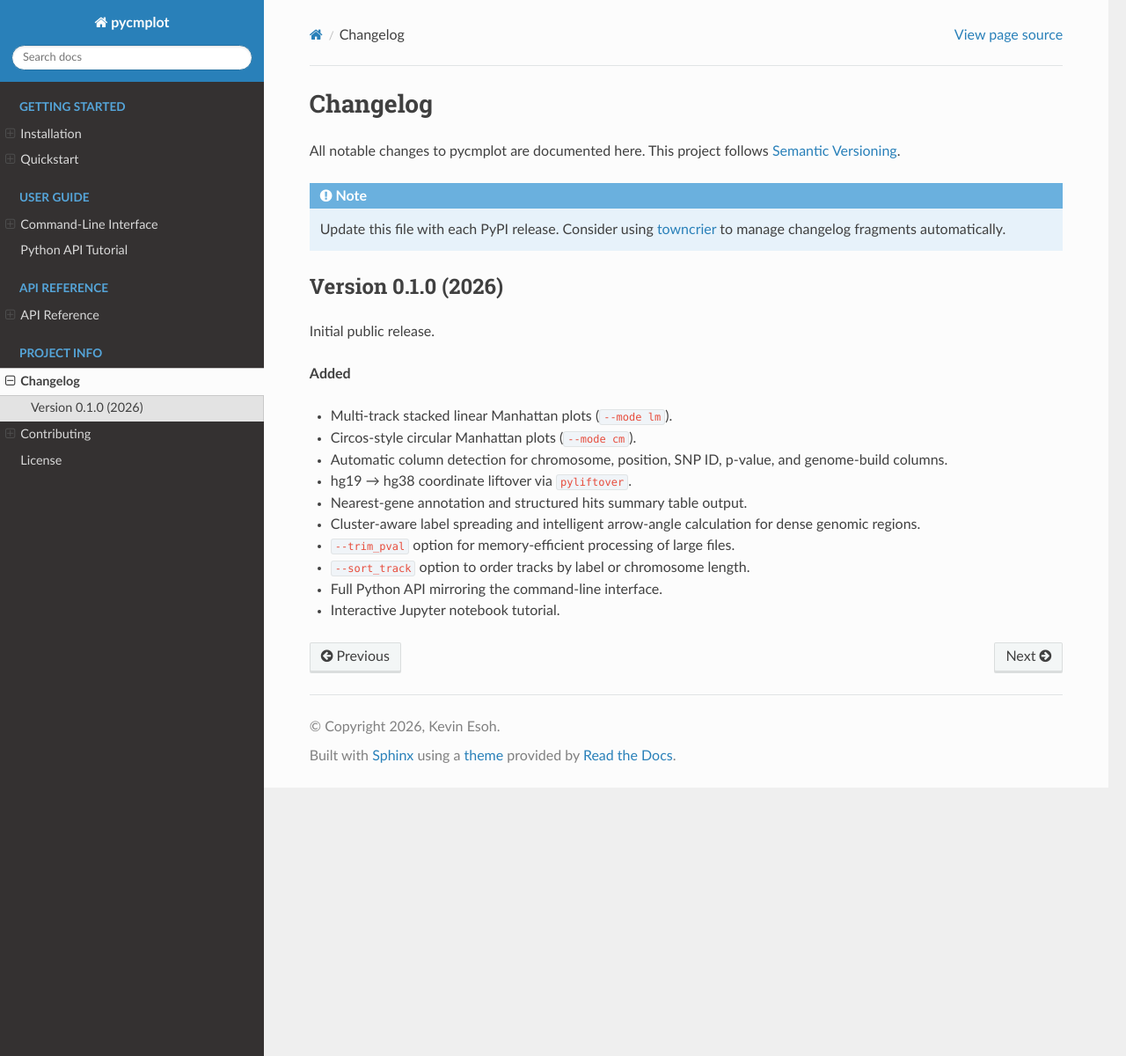
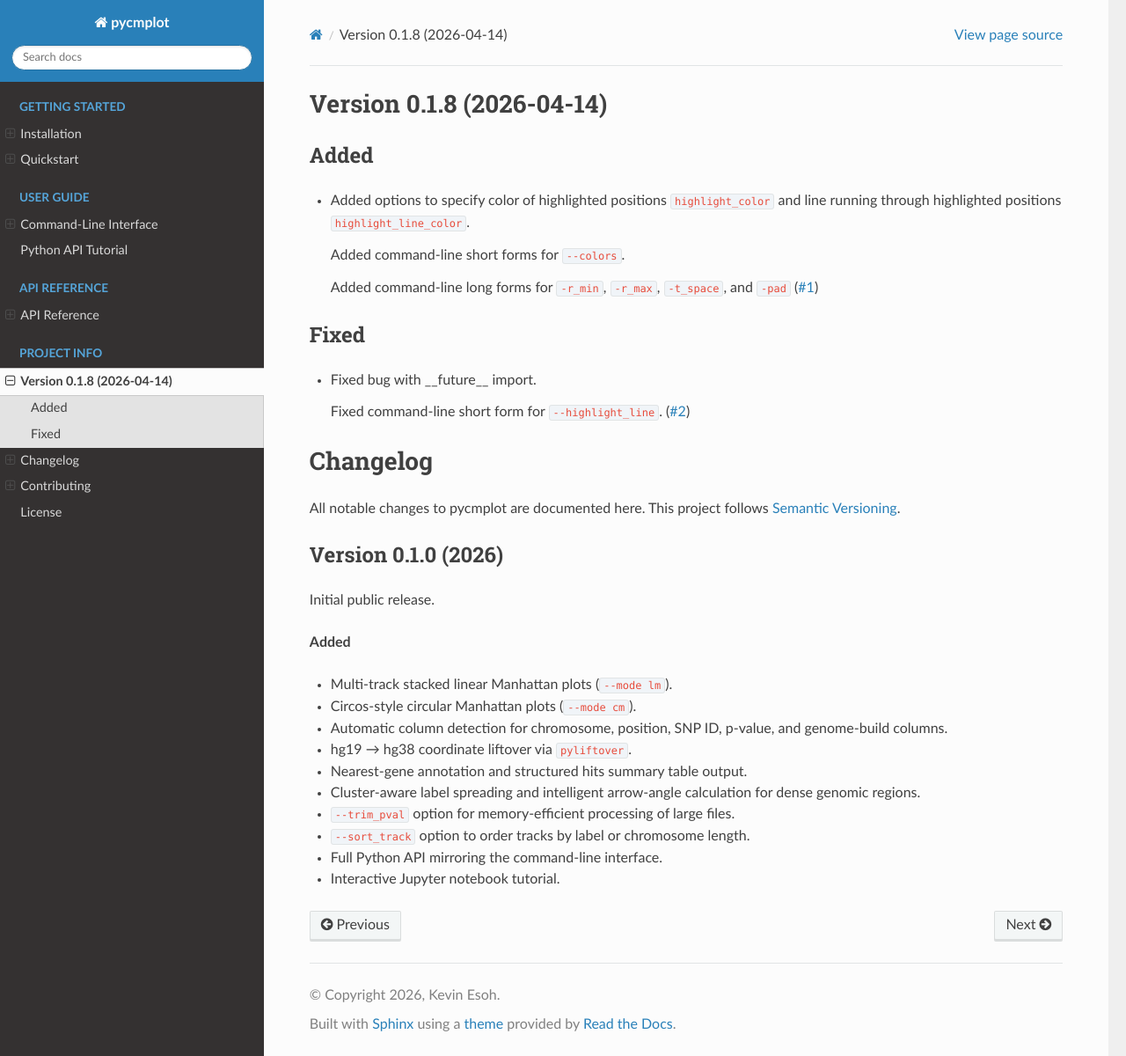
Before and after one commit to esohkevin/pycmplot, a Sphinx documentation site: the page built from docs/changelog.rst, in a window 1280 px wide and 1200 px high. Shown: the whole window at 88% size. Built offline with Sphinx 7.4.7 and the Read the Docs theme 3.1.0, drawn with Linux system fonts in a browser that asks for light colours; pages that are not in the unit, such as notebooks, are missing from menus.

Commit message:
fixed bugs, added and updated arguments

```diff
--- /dev/null
+++ b/CHANGELOG.rst
@@ -0,0 +1,21 @@
+Version 0.1.8 (2026-04-14)
+==========================
+
+Added
+-----
+
+- Added options to specify color of highlighted positions ``highlight_color``
+  and line running through highlighted positions ``highlight_line_color``.
+
+  Added command-line short forms for ``--colors``.
+
+  Added command-line long forms for ``-r_min``, ``-r_max``, ``-t_space``, and
+  ``-pad`` (`#1 <https://github.com/esohkevin/pycmplot/issues/1>`_)
+
+
+Fixed
+-----
+
+- Fixed bug with __future__ import.
+
+  Fixed command-line short form for ``--highlight_line``. (`#2 <https://github.com/esohkevin/pycmplot/issues/2>`_)
--- a/docs/changelog.rst
+++ b/docs/changelog.rst
@@ -6,10 +6,6 @@ Changelog
 All notable changes to pycmplot are documented here.
 This project follows `Semantic Versioning <https://semver.org/>`_.
 
-.. note::
-   Update this file with each PyPI release. Consider using
-   `towncrier <https://towncrier.readthedocs.io/>`_ to manage changelog
-   fragments automatically.
 
 Version 0.1.0 (2026)
 ---------------------
--- a/docs/conf.py
+++ b/docs/conf.py
@@ -12,7 +12,7 @@ sys.path.insert(0, os.path.abspath(".."))
 project = "pycmplot"
 copyright = "2026, Kevin Esoh"
 author = "Kevin Esoh"
-release = "0.1"   # update to match your PyPI version
+release = "0.1.8"  # update to match your PyPI version
 
 # -- General configuration -----------------------------------------------------
 extensions = [
```
Also changed, not shown: other parts of docs/changelog.rst (+1 -1 lines), pyproject.toml (+30 -2 lines), 2 other files.
